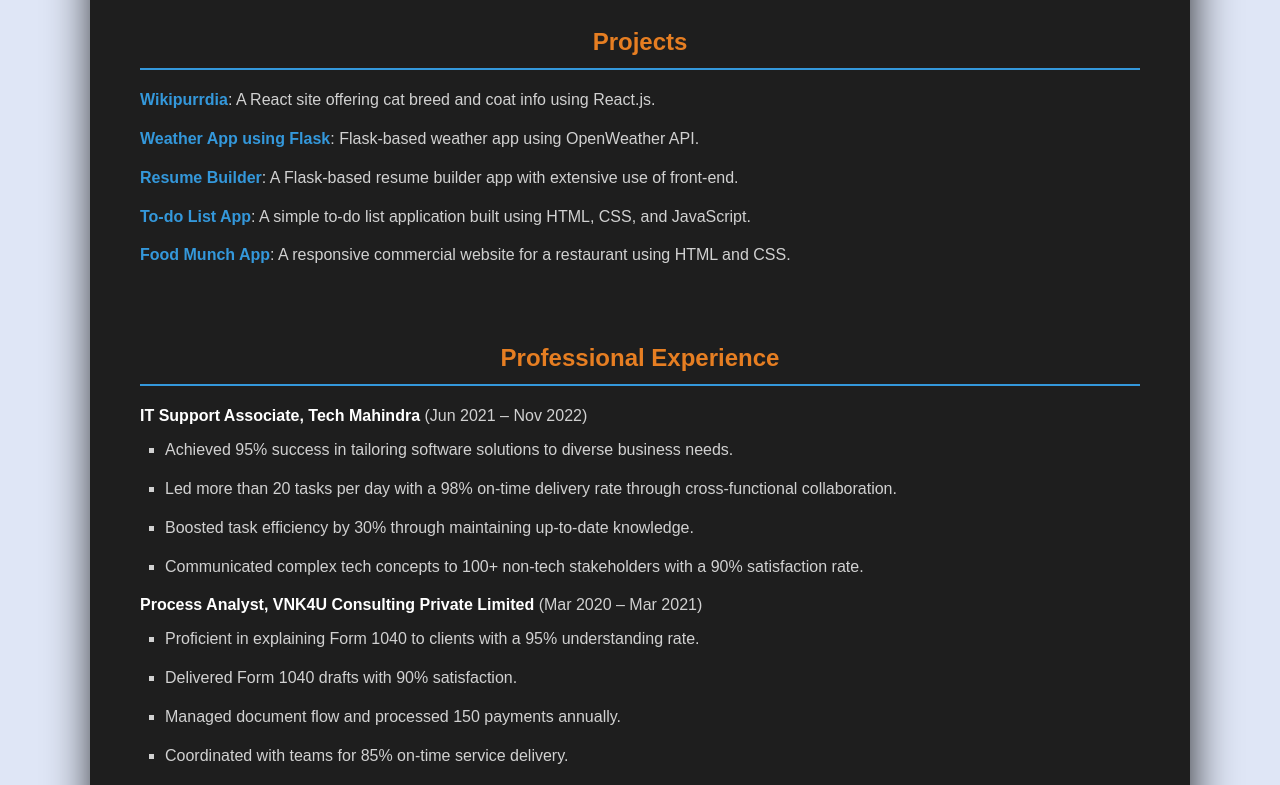
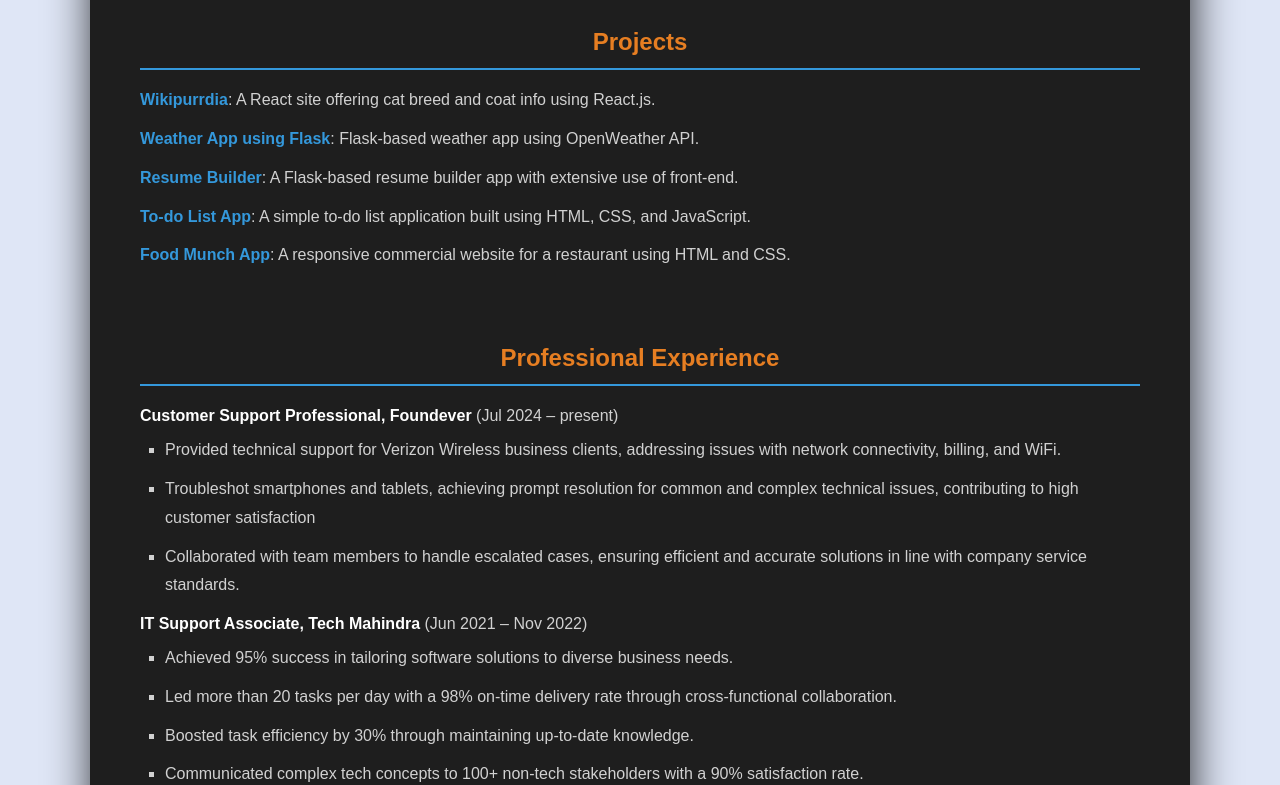
Before and after one commit to Mujtaba-AliKhan/Mujtaba-Ali-Khan-Portfolio, a React (Vite) app: page /aboutme in a window 1280 px wide. Shown: the part 808-1593 px from the top of the page. Built offline with nearby package versions, Linux system fonts and the light colour scheme; a web font is replaced by a local one.

Commit message:
Update aboutme.jsx

```diff
--- a/src/aboutme/aboutme.jsx
+++ b/src/aboutme/aboutme.jsx
@@ -98,6 +98,27 @@ const AboutMe = () => {
         <div className="experience">
           <h2>Professional Experience</h2>
           <ul>
+            <li>
+              <strong>Customer Support Professional, Foundever</strong> (Jul
+              2024 – present)
+              <ul>
+                <li>
+                  Provided technical support for Verizon Wireless business
+                  clients, addressing issues with network connectivity, billing,
+                  and WiFi.
+                </li>
+                <li>
+                  Troubleshot smartphones and tablets, achieving prompt
+                  resolution for common and complex technical issues,
+                  contributing to high customer satisfaction
+                </li>
+                <li>
+                  Collaborated with team members to handle escalated cases,
+                  ensuring efficient and accurate solutions in line with company
+                  service standards.
+                </li>
+              </ul>
+            </li>
             <li>
               <strong>IT Support Associate, Tech Mahindra</strong> (Jun 2021 –
               Nov 2022)
```
